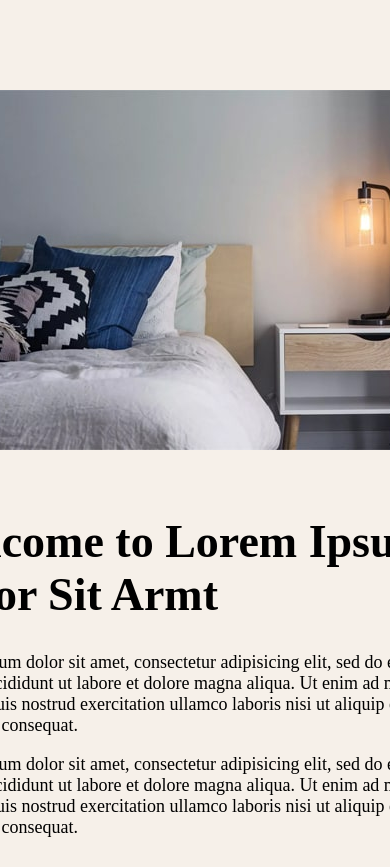
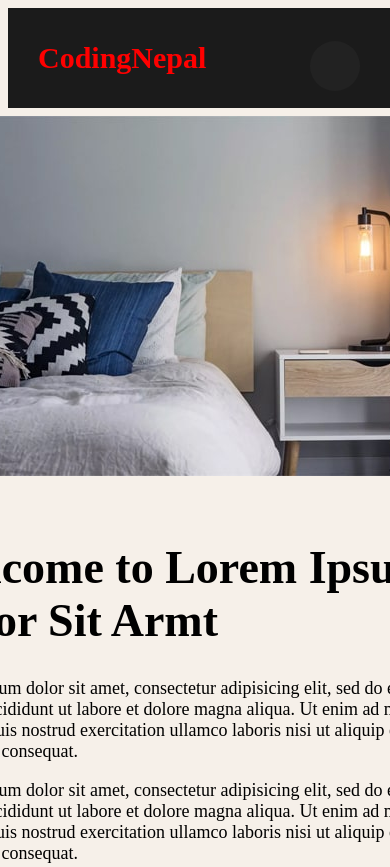
Before and after one commit to viralweybee/create_template, a plain HTML site: page index1.html in a window 390 px wide. Shown: the top 867 px of the page. Drawn offline with Linux system fonts and the light colour scheme.

Commit message:
adding nav bar

```diff
--- a/index1.html
+++ b/index1.html
@@ -14,6 +14,141 @@
         width: 30px;
         height: 30px;
     }
+    /******************************************************************navbar css ************************************************************/
+    ::-webkit-scrollbar {
+    width: 10px;
+}
+::-webkit-scrollbar-track {
+    background: #f1f1f1;
+}
+::-webkit-scrollbar-thumb {
+    background: #888;
+}
+::selection{
+  background: rgb(0,123,255,0.3);
+}
+.content{
+  max-width: 1250px;
+  margin: auto;
+  padding: 0px 30px;
+}
+.about .content{
+  margin-top: 100px;
+}
+.navbar{
+  position: fixed;
+  z-index: 5;
+  width: 100%;
+  padding: 25px 0;
+  transition: all 0.3s ease;
+  background-color: #1b1b1b;
+}
+.navbar.sticky{
+  padding: 10px 0;
+  background: #1b1b1b;
+  box-shadow: 0px 3px 5px 0px rgba(0,0,0,0.1);
+}
+.navbar .content{
+  display: flex;
+  align-items: center;
+  justify-content: space-between;
+}
+.navbar .logo a{
+  color: red;
+  font-size: 30px;
+  font-weight: 600;
+  text-decoration: none;
+}
+.navbar .menu-list{
+  display: inline-flex;
+}
+.menu-list li{
+  list-style: none;
+}
+.menu-list li a{
+  color: #fff;
+  font-size: 18px;
+  font-weight: 500;
+  margin-left: 25px;
+  text-decoration: none;
+  transition: all 0.3s ease;
+}
+.menu-list li a:hover{
+  color: #007bff;
+}
+.about{
+  padding: 40px 0;
+}
+.about .title{
+  font-size: 35px;
+  font-weight: 700;
+}
+.about p{
+  padding-top: 20px;
+  text-align: justify;
+}
+.icon{
+  color: #fff;
+  font-size: 20px;
+  cursor: pointer;
+  display: none;
+}
+.icon.cancel-btn{
+  position: absolute;
+  right: 30px;
+  top: 20px;
+}
+.navbar.sticky .icon.cancel-btn{
+  top: 10px;
+}
+@media (max-width: 868px) {
+  body.disabledScroll{
+    overflow: hidden;
+  }
+  .icon{
+    display: block;
+    height: 50px;
+    width: 50px;
+    text-align: center;
+    line-height: 50px;
+    border-radius: 50%;
+    z-index: 9;
+  }
+  .icon.cancel-btn{
+    display: none;
+  }
+  .icon.cancel-btn.show{
+    display: block;
+  }
+  .icon.hide{
+    display: none;
+  }
+  .navbar .menu-list{
+    position: fixed;
+    top: 0;
+    left: 0;
+    height: 100vh;
+    width: 100%;
+    background: #222;
+    display: block;
+    padding: 40px 0;
+    text-align: center;
+    clip-path: circle(25px at calc(100% - 55px) calc(0% + 50px));
+    transition: all 0.3s ease;
+  }
+  .navbar.sticky .menu-list{
+    clip-path: circle(25px at calc(100% - 55px) calc(0% + 35px));
+  }
+  .navbar .menu-list.active{
+    clip-path: circle(75%);
+  }
+  .navbar .menu-list li{
+    margin-top: 45px;
+  }
+  .navbar .menu-list li a{
+    font-size: 23px;
+  }
+}
     /********************************************************** home about section here ********************************************************/
     .about-us {
         margin: 90px 0;
@@ -207,8 +342,36 @@
 </style>
 
 <body>
+
+    <!-- Header Section start -->
+    <nav class="navbar">
+        <div class="content">
+          <div class="logo"><a href="#">CodingNepal</a></div>
+          <ul class="menu-list">
+            <div class="icon cancel-btn">
+              <i class="fas fa-times"></i>
+            </div>
+            <li><a href="#">Home</a></li>
+            <li><a href="#">About</a></li>
+            <li><a href="#">Services</a></li>
+            <li><a href="#">Features</a></li>
+            <li><a href="#">Contact</a></li>
+          </ul>
+          <div class="icon menu-btn">
+            <i class="fas fa-bars"></i>
+          </div>
+        </div>
+      </nav>
+
+    <!-- Header Section End -->
+
+
+
+
+
+
     <!-- Home About Section Here-->
-
+      <br>
     <div class="about-us spad">
         <div class="container">
             <div class="about-us-inside">
@@ -444,6 +607,29 @@
 			</div>
 		</div>
 	<!--Logo Slider sections-end-->
+    <script>
+         const body = document.querySelector("body");
+    const navbar = document.querySelector(".navbar");
+    const menu = document.querySelector(".menu-list");
+    const menuBtn = document.querySelector(".menu-btn");
+    const cancelBtn = document.querySelector(".cancel-btn");
+    menuBtn.onclick = ()=>{
+      menu.classList.add("active");
+      menuBtn.classList.add("hide");
+      cancelBtn.classList.add("show");
+      body.classList.add("disabledScroll");
+    }
+    cancelBtn.onclick = ()=>{
+      menu.classList.remove("active");
+      menuBtn.classList.remove("hide");
+      cancelBtn.classList.remove("show");
+      body.classList.remove("disabledScroll");
+    }
+
+    window.onscroll = ()=>{
+      this.scrollY > 20 ? navbar.classList.add("sticky") : navbar.classList.remove("sticky");
+    }
+    </script>
 </body>
 
 </html>
```
